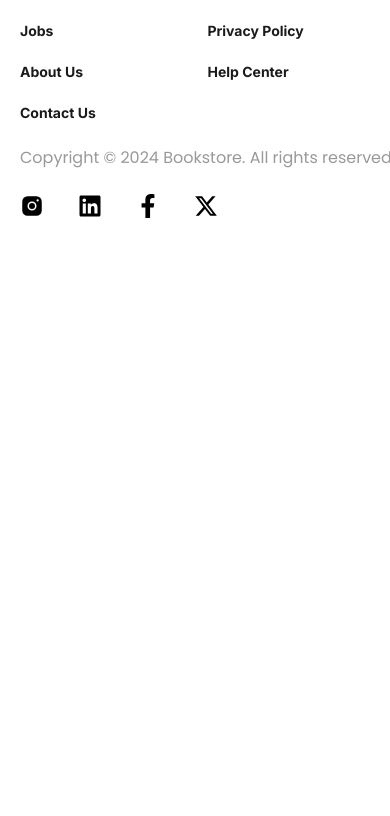
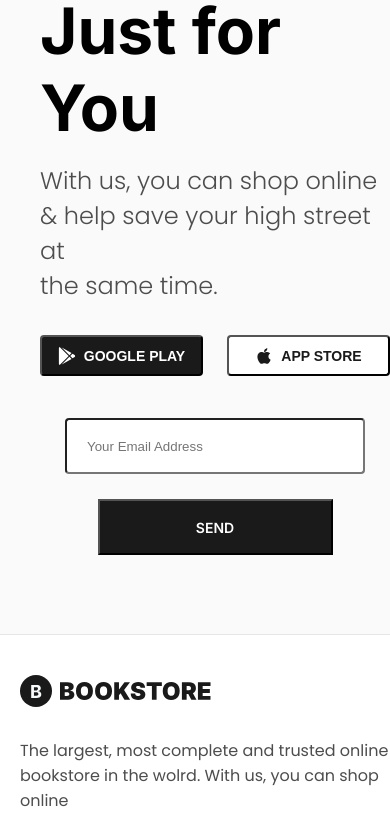
Before and after one commit to paulinasprojects/bookstore-dev, a React (Vite) app: page / in a window 390 px wide. Shown: the part 6970-7786 px from the top of the page. Before the commit the page ends 7195 px from the top, so only its background shows below. Built offline with nearby package versions, Linux system fonts and the light colour scheme.

Commit message:
added responsive Newsletter Section

```diff
--- /dev/null
+++ b/src/components/newsletter.tsx
@@ -0,0 +1,29 @@
+import { FaGooglePlay, FaApple } from 'react-icons/fa';
+import "@/styles/newsletter.scss";
+
+const Newsletter = () => {
+  return (
+    <div className="newsletter-container">
+      <div className="newsletter-title-container">
+        <h1 className="newsletter-title">Our Special Surprise <br /> Just for You</h1>
+        <span className="newsletter-description">With us, you can shop online & help save your high street at <br /> the same time.</span>
+        <div className="newsletter-button-container">
+          <button className='newsletter-google-play-button'>
+            <FaGooglePlay className='newsletter-icon'/>
+            Google Play
+          </button>
+          <button className='newsletter-app-store-button'>
+            <FaApple className='newsletter-icon'/>
+            App Store
+          </button>
+        </div>
+        <div className='newsletter-input-container'>
+          <input type="email" placeholder='Your Email Address' className='newsletter-input' />
+          <button className='newsletter-send-button'>Send</button>
+        </div>
+      </div>
+    </div>
+  )
+}
+
+export default Newsletter
--- a/src/pages/home-page.tsx
+++ b/src/pages/home-page.tsx
@@ -2,6 +2,7 @@ import NewBooks from "@/components/new-book"
 import Hero from "@/components/hero"
 import BookOfTheWeek from "@/components/book-of-the-week"
 import Recommendation from "@/components/recommendation"
+import Newsletter from "@/components/newsletter"
 
 const HomePage = () => {
   return (
@@ -10,6 +11,7 @@ const HomePage = () => {
     <NewBooks/>
     <BookOfTheWeek/>
     <Recommendation/>
+    <Newsletter/>
     </>
   )
 }
--- /dev/null
+++ b/src/styles/newsletter.scss
@@ -0,0 +1,124 @@
+@import "./responsive.scss";
+
+
+.newsletter-container {
+  background-color: var(--base-color-100);
+}
+
+.newsletter-title-container {
+  padding-top: 120px;
+  padding-bottom: 80px;
+  display: flex;
+  flex-direction: column;
+  align-items: center;
+  justify-content: center;
+
+  @include sm {
+    margin-left: 40px;
+  }
+}
+
+.newsletter-title {
+  font-family: "Inter", sans-serif;
+  font-weight: bold;
+  font-size: 4rem;
+  line-height: 120%;
+  margin-bottom: 16px;
+}
+
+.newsletter-description {
+  font-size: 24px;
+  font-weight: 300;
+  color: var(--base-color-600);
+  font-family: "Poppins", sans-serif;
+}
+
+.newsletter-button-container {
+  margin-top: 32px;
+  margin-bottom: 42px;
+  display: flex;
+  gap: 24px;
+}
+
+.newsletter-google-play-button {
+  display: flex;
+  align-items: center;
+  justify-content: center;
+  gap: 8px;
+  width: 356px;
+  height: 41px;
+  background-color: var(--base-color-800);
+  color: var(--white);
+  font-size: 14px;
+  font-weight: 600;
+  text-transform: uppercase;
+  border-radius: 4px;
+  cursor: pointer;
+
+  @include sm {
+    width: 163px;
+    height: 41px;
+  }
+}
+
+.newsletter-icon {
+  width: 18px;
+  height: 18px;
+}
+
+.newsletter-app-store-button {
+  display: flex;
+  align-items: center;
+  justify-content: center;
+  gap: 8px;
+  width: 356px;
+  height: 41px;
+  font-size: 14px;
+  font-weight: 600;
+  text-transform: uppercase;
+  background-color: var(--white);
+  color: var(--base-color-800);
+  border-radius: 4px;
+  cursor: pointer;
+
+  @include sm {
+    width: 163px;
+    height: 41px;
+  }
+}
+
+.newsletter-input-container {
+  display: flex;
+  gap: 25px;
+
+  @include sm {
+    flex-direction: column;
+    align-items: center;
+  }
+}
+
+.newsletter-input {
+  width: 500px;
+  height: 56px;
+  padding: 20px;
+  border-radius: 4px;
+  color: var(--base-color-300);
+  outline: none;
+
+  @include sm {
+    width: 300px;
+  }
+}
+
+.newsletter-send-button {
+  width: 235px;
+  height: 56px;
+  text-transform: uppercase;
+  background-color: var(--base-color-800);
+  color: var(--white);
+  font-size: 14px;
+  font-weight: 600;
+  font-family: "Inter", sans-serif;
+  cursor: pointer;
+
+}
```
